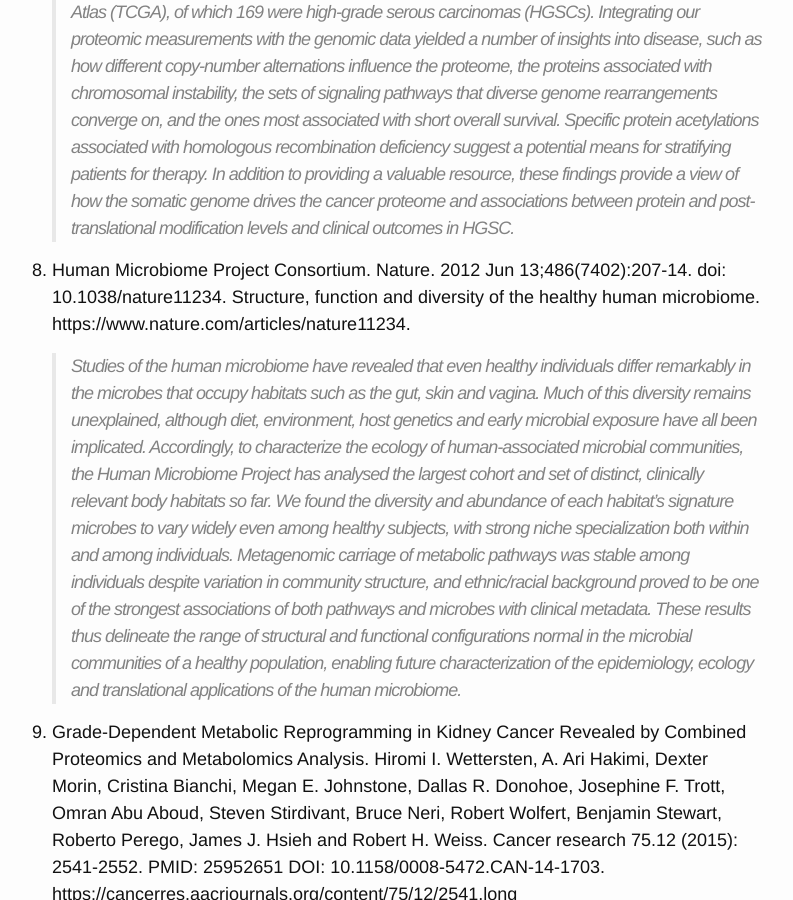
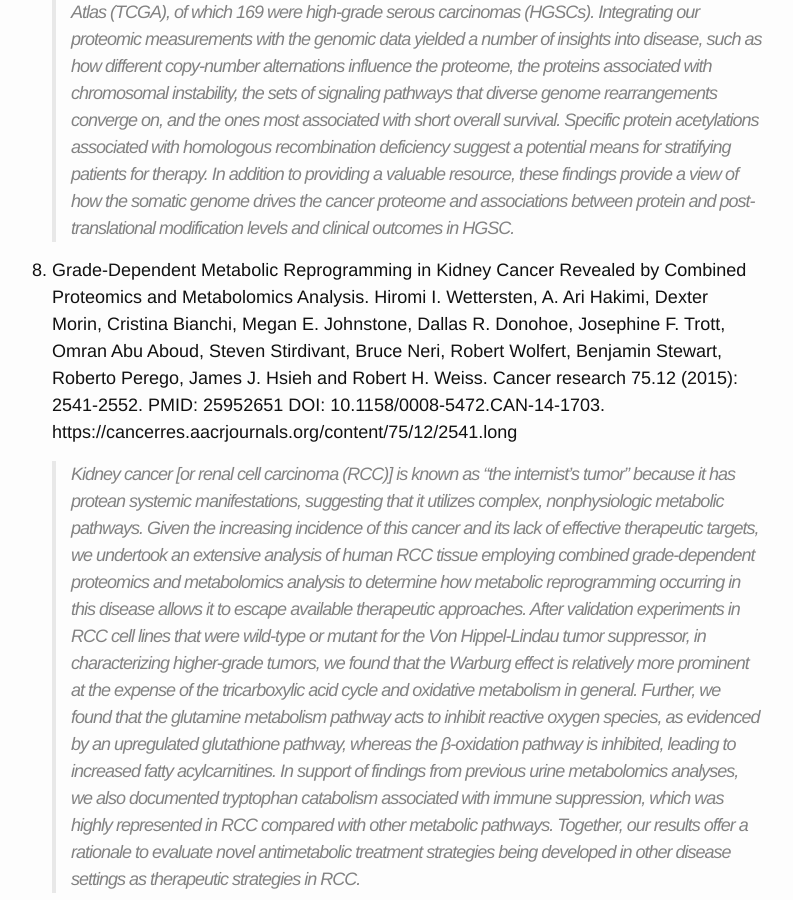
Before and after one commit to dcmb-courses/bioinf602-603, a Jekyll site: the page built from Proteomics_and_Metabolomics.md, in a window 1280 px wide and 900 px high, scrolled down 3225 px. Shown: the whole window, without its empty margins (248-1041 px from the left). Built offline with Jekyll 4.4.1, drawn with Linux system fonts in a browser that asks for light colours.

Commit message:
Update Proteomics_and_Metabolomics.md - removed papers 2012 and older

```diff
--- a/Proteomics_and_Metabolomics.md
+++ b/Proteomics_and_Metabolomics.md
@@ -37,10 +37,6 @@ extensive roles in human malignancy. Nat Genet. 2013 Jun;45(6):592-601.
 
       >To provide a detailed analysis of the molecular components and underlying mechanisms associated with ovarian cancer, we performed a comprehensive mass-spectrometry-based proteomic characterization of 174 ovarian tumors previously analyzed by The Cancer Genome Atlas (TCGA), of which 169 were high-grade serous carcinomas (HGSCs). Integrating our proteomic measurements with the genomic data yielded a number of insights into disease, such as how different copy-number alternations influence the proteome, the proteins associated with chromosomal instability, the sets of signaling pathways that diverse genome rearrangements converge on, and the ones most associated with short overall survival. Specific protein acetylations associated with homologous recombination deficiency suggest a potential means for stratifying patients for therapy. In addition to providing a valuable resource, these findings provide a view of how the somatic genome drives the cancer proteome and associations between protein and post-translational modification levels and clinical outcomes in HGSC.
 
-1. Human Microbiome Project Consortium. Nature. 2012 Jun 13;486(7402):207-14. doi: 10.1038/nature11234.  Structure, function and diversity of the healthy human microbiome. https://www.nature.com/articles/nature11234.
-
-      >Studies of the human microbiome have revealed that even healthy individuals differ remarkably in the microbes that occupy habitats such as the gut, skin and vagina. Much of this diversity remains unexplained, although diet, environment, host genetics and early microbial exposure have all been implicated. Accordingly, to characterize the ecology of human-associated microbial communities, the Human Microbiome Project has analysed the largest cohort and set of distinct, clinically relevant body habitats so far. We found the diversity and abundance of each habitat’s signature microbes to vary widely even among healthy subjects, with strong niche specialization both within and among individuals. Metagenomic carriage of metabolic pathways was stable among individuals despite variation in community structure, and ethnic/racial background proved to be one of the strongest associations of both pathways and microbes with clinical metadata. These results thus delineate the range of structural and functional configurations normal in the microbial communities of a healthy population, enabling future characterization of the epidemiology, ecology and translational applications of the human microbiome.
-
 1. Grade-Dependent Metabolic Reprogramming in Kidney Cancer Revealed by Combined Proteomics and Metabolomics Analysis. Hiromi I. Wettersten, A. Ari Hakimi, Dexter Morin, Cristina Bianchi, Megan E. Johnstone, Dallas R. Donohoe, Josephine F. Trott, Omran Abu Aboud, Steven Stirdivant, Bruce Neri, Robert Wolfert, Benjamin Stewart, Roberto Perego, James J. Hsieh and Robert H. Weiss. Cancer research 75.12 (2015): 2541-2552.  PMID: 25952651  DOI: 10.1158/0008-5472.CAN-14-1703. https://cancerres.aacrjournals.org/content/75/12/2541.long
 
       >Kidney cancer [or renal cell carcinoma (RCC)] is known as "the internist's tumor" because it has protean systemic manifestations, suggesting that it utilizes complex, nonphysiologic metabolic pathways. Given the increasing incidence of this cancer and its lack of effective therapeutic targets, we undertook an extensive analysis of human RCC tissue employing combined grade-dependent proteomics and metabolomics analysis to determine how metabolic reprogramming occurring in this disease allows it to escape available therapeutic approaches. After validation experiments in RCC cell lines that were wild-type or mutant for the Von Hippel-Lindau tumor suppressor, in characterizing higher-grade tumors, we found that the Warburg effect is relatively more prominent at the expense of the tricarboxylic acid cycle and oxidative metabolism in general. Further, we found that the glutamine metabolism pathway acts to inhibit reactive oxygen species, as evidenced by an upregulated glutathione pathway, whereas the β-oxidation pathway is inhibited, leading to increased fatty acylcarnitines. In support of findings from previous urine metabolomics analyses, we also documented tryptophan catabolism associated with immune suppression, which was highly represented in RCC compared with other metabolic pathways. Together, our results offer a rationale to evaluate novel antimetabolic treatment strategies being developed in other disease settings as therapeutic strategies in RCC.
```
